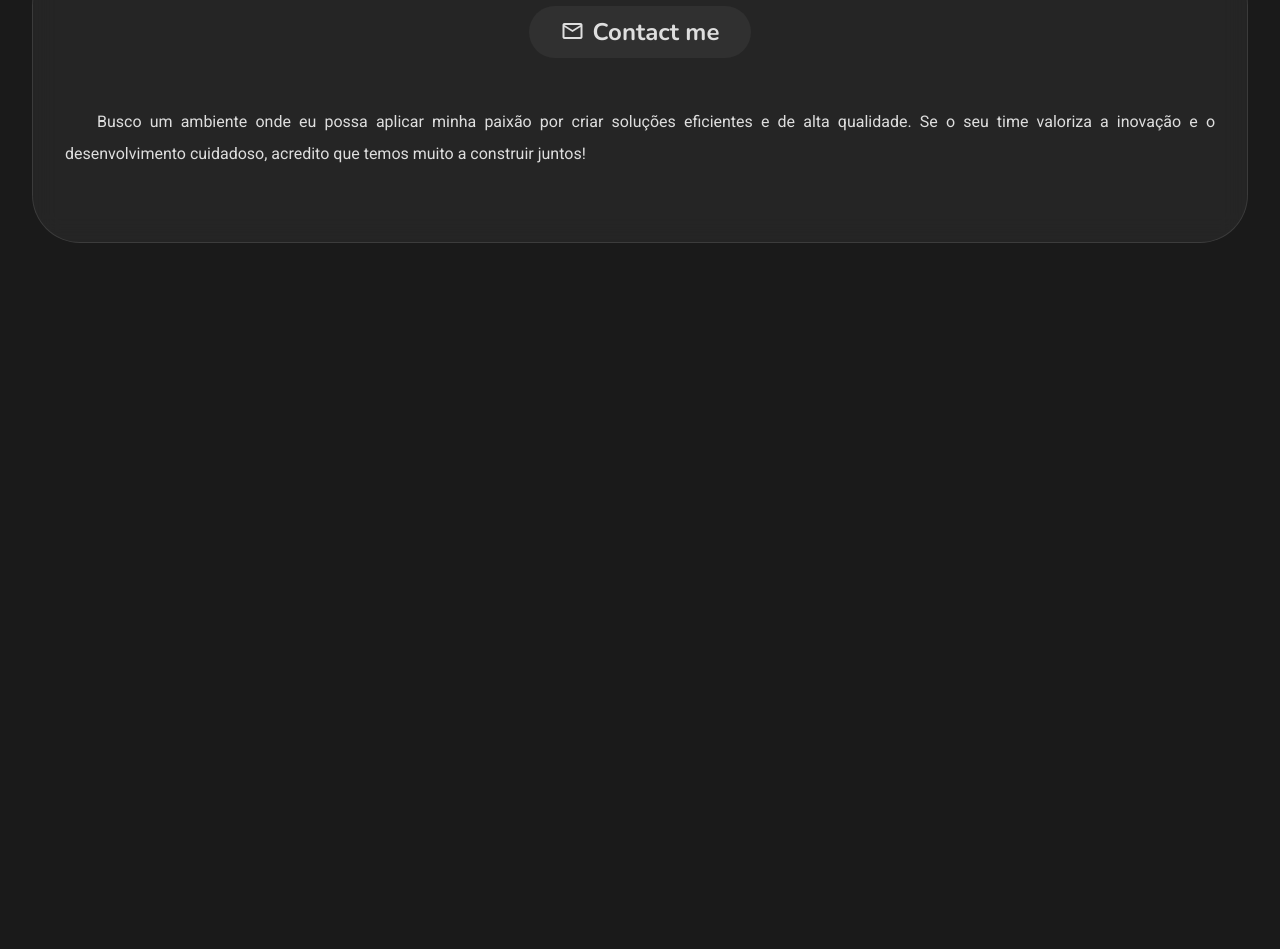
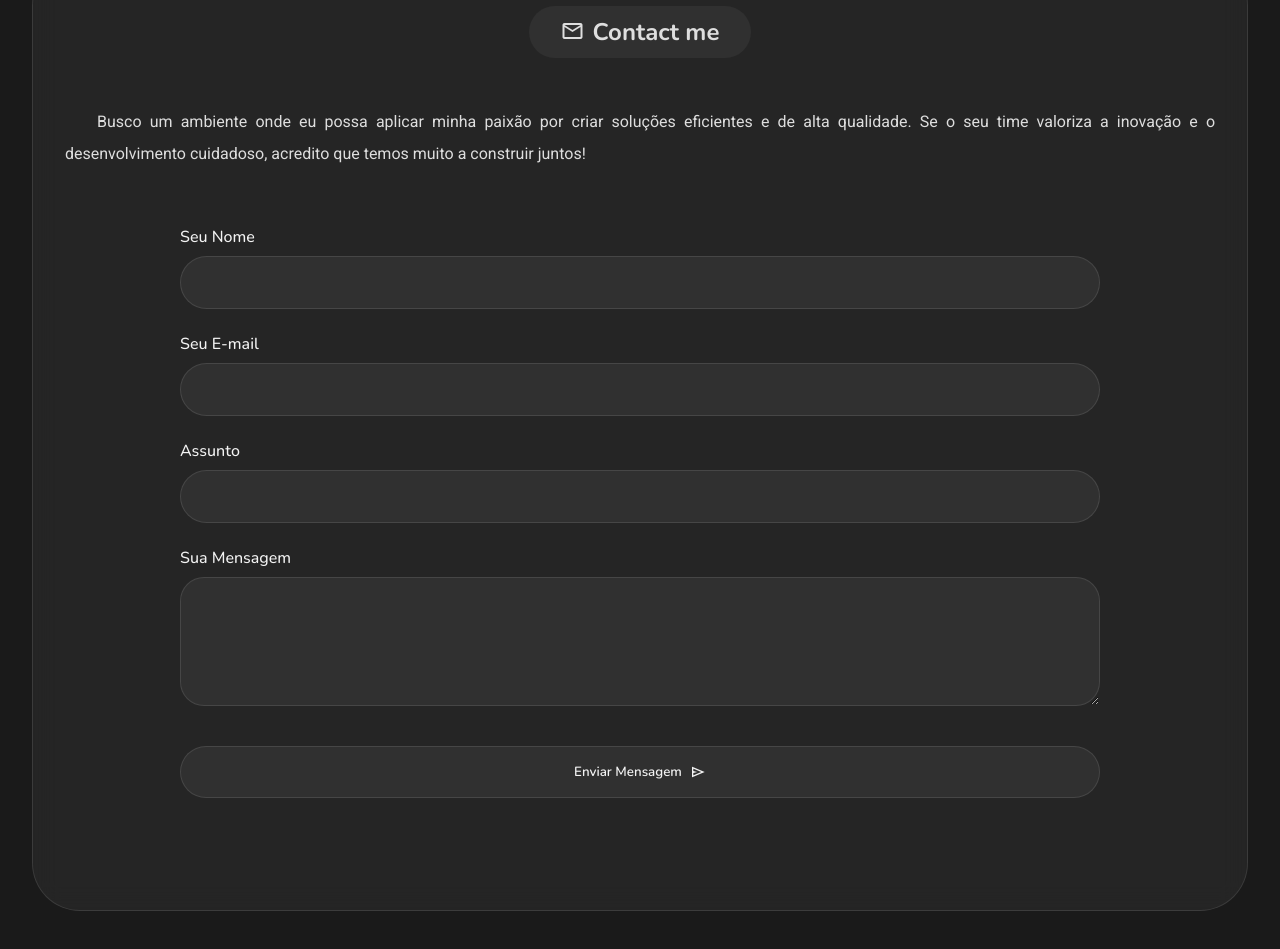
Before and after one commit to Developer-Medina/Projetos, a plain HTML site: page Portfolio/index.html in a window 1280 px wide. Shown: the part 5034-5983 px from the top of the page. Before the commit the page ends 5373 px from the top, so only its background shows below. Drawn offline with nearby package versions, Linux system fonts and the light colour scheme.

Commit message:
01-08-2025-C2

```diff
--- a/Portfolio/index.html
+++ b/Portfolio/index.html
@@ -281,7 +281,7 @@
                         <p>O objetivo era simples: fazer um mod que atendesse ao mundo modificado de um servidor de Minecraft, tornasse receitas viáveis, fosse compatível com mecânicas do Create e, claro, fizesse adição de itens que viabilizassem a história da ilha de Santa Lucia (daí o nome para o mod).</p>
                         <p>Foi um grande desafio que me inseriu ao trabalho em equipe na programação, além de, claro, pós-concluído, trazer grande satisfação - tanto para mim como desenvolvedor como à comunidade.</p>
                         </div>
-                    <a href="#" class="creation-button">
+                    <a href="https://github.com/Developer-Medina/create-santa-lucia" target="_blank" class="creation-button">
                         <span class="material-symbols-outlined">deployed_code</span>
                         Veja o repositório
                     </a>
@@ -293,7 +293,7 @@
                         <p>Para mostrar ao mundo do que sou capaz, meu segundo projeto foi este que você vê: meu portfolio.</p>
                         <p>Além de demonstrar meus conhecimentos em HTML, CSS e um pouco de JavaScript (uma vez que o projeto foi feito usando essas linguagens "cruas"), demonstro também a imagem que quero passar para o mundo: atento aos conceitos da atualidade (liquid glass/glassmorphism/flat), eficiência (uma vez que apliquei de forma ágil o design responsivo com flexbox e grid para construir o projeto em uma semana), e, por fim, para construir minha identidade como desenvolvedor - mostrando que a paixão por sistemas bem pensados no back-end se reflete em um front-end igualmente cuidadoso e moderno.</p>
                     </div>
-                    <a href="#" class="creation-button">
+                    <a href="https://github.com/Developer-Medina/Projetos/tree/main/Portfolio" target="_blank" class="creation-button">
                         <span class="material-symbols-outlined">deployed_code</span>
                         Veja o repositório
                     </a>
@@ -320,7 +320,31 @@
                 <div>
                     <p>Busco um ambiente onde eu possa aplicar minha paixão por criar soluções eficientes e de alta qualidade. Se o seu time valoriza a inovação e o desenvolvimento cuidadoso, acredito que temos muito a construir juntos!</p>
                 </div>
-        </footer>
+
+            <form class="contact-form" action="https://formspree.io/f/mjkoozrj" method="POST">
+                <div class="form-group">
+                    <label for="name">Seu Nome</label>
+                    <input type="text" id="name" name="name" required>
+                </div>
+                <div class="form-group">
+                    <label for="email">Seu E-mail</label>
+                    <input type="email" id="email" name="email" required>
+                </div>
+                <div class="form-group">
+                    <label for="subject">Assunto</label>
+                    <input type="text" id="subject" name="subject" required>
+                </div>
+                <div class="form-group">
+                    <label for="message">Sua Mensagem</label>
+                    <textarea id="message" name="message" rows="5" required></textarea>
+                </div>
+                <button type="submit" class="submit-button">
+                    Enviar Mensagem
+                    <span class="material-symbols-outlined">send</span>
+                </button>
+            </form>
+
+    </footer>
 
 
     </main>
--- a/Portfolio/script.js
+++ b/Portfolio/script.js
@@ -3,20 +3,3 @@ const menuButton = document.getElementById('menu-toggle');
 menuButton.addEventListener('click', () => {
     document.body.classList.toggle('menu-open');
 })
-
-//getKey
-
-console.log("Minha API Key:", API_KEY);
-
-fetch(`https://api.exemplo.com/dados?apikey=${API_KEY}`)
-  .then(res => res.json())
-  .then(data => console.log(data))
-  .catch(err => console.error("Erro:", err));
-
-
-// Mail function
-
-
-(function () {
-    emailjs.init()
-})
--- a/Portfolio/style.css
+++ b/Portfolio/style.css
@@ -903,3 +903,84 @@ footer {
   }
 
 }
+
+/* === Form === */
+
+.contact-form {
+  width: 100%;
+  max-width: 600px;
+  display: flex;
+  flex-direction: column;
+  gap: 1.5rem;
+  margin: 3rem auto;
+
+}
+
+.form-group {
+  display: flex;
+  flex-direction: column;
+}
+
+.contact-form label {
+  font-size: 1rem;
+  font-weight: 500;
+  color: var(--pure-white);
+  margin-bottom: 0.5rem;
+  font-family: var(--font-1);
+}
+
+.contact-form input,
+.contact-form textarea {
+  font-family: var(--font-2);
+  font-size: 1rem;
+  padding: 1rem 1.25rem;
+  background-color: var(--main-card-bg);
+  border: var(--main-border);
+  border-radius: 2rem;
+  color: var(--pure-white);
+  transition: background-color 0.3s ease, border-color 0.3s ease;
+}
+
+.contact-form textarea {
+  border-radius: 1.5rem;
+  resize: vertical;
+}
+
+.contact-form input:focus,
+.contact-form textarea:focus {
+  outline: none;
+  background-color: var(--main-bg-hover);
+  border-color: rgba(255, 255, 255, 0.2);
+}
+
+.submit-button {
+  display: inline-flex;
+  align-items: center;
+  justify-content: center;
+  gap: 0.5rem;
+  font-family: var(--font-1);
+  font-weight: 600;
+  padding: 1rem 1.5rem;
+  border-radius: 2rem;
+  background-color: var(--main-card-bg);
+  border: var(--main-border);
+  color: var(--pure-white);
+  cursor: pointer;
+  transition: background 0.3s ease-in-out, box-shadow 0.3s ease-in-out;
+  margin-top: 1rem;
+}
+
+.submit-button .material-symbols-outlined {
+    font-size: 1.2em;
+}
+
+.submit-button:hover {
+    background: var(--main-bg-hover);
+    box-shadow: var(--white-box-shadow);
+}
+
+@media screen and (min-width: 800px) {
+    .contact-form {
+        max-width: 80%;
+    }
+}
```
